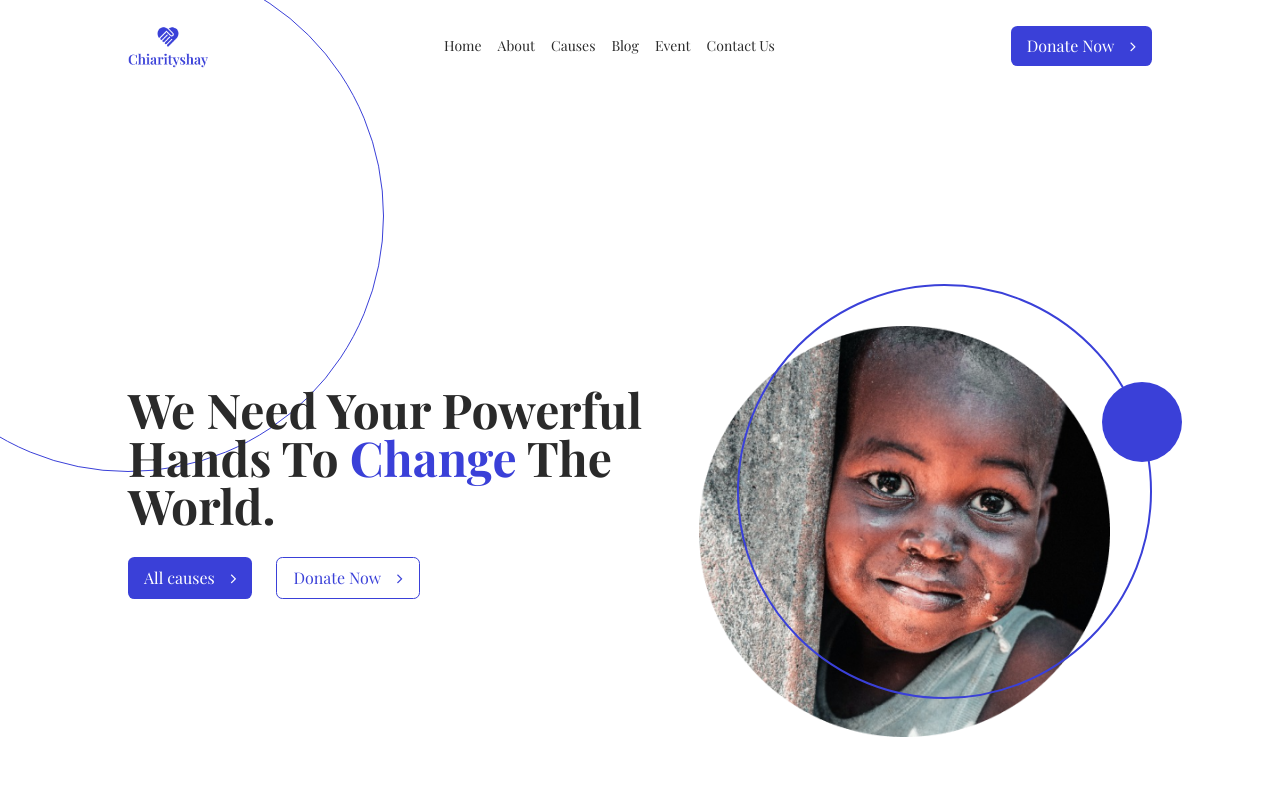
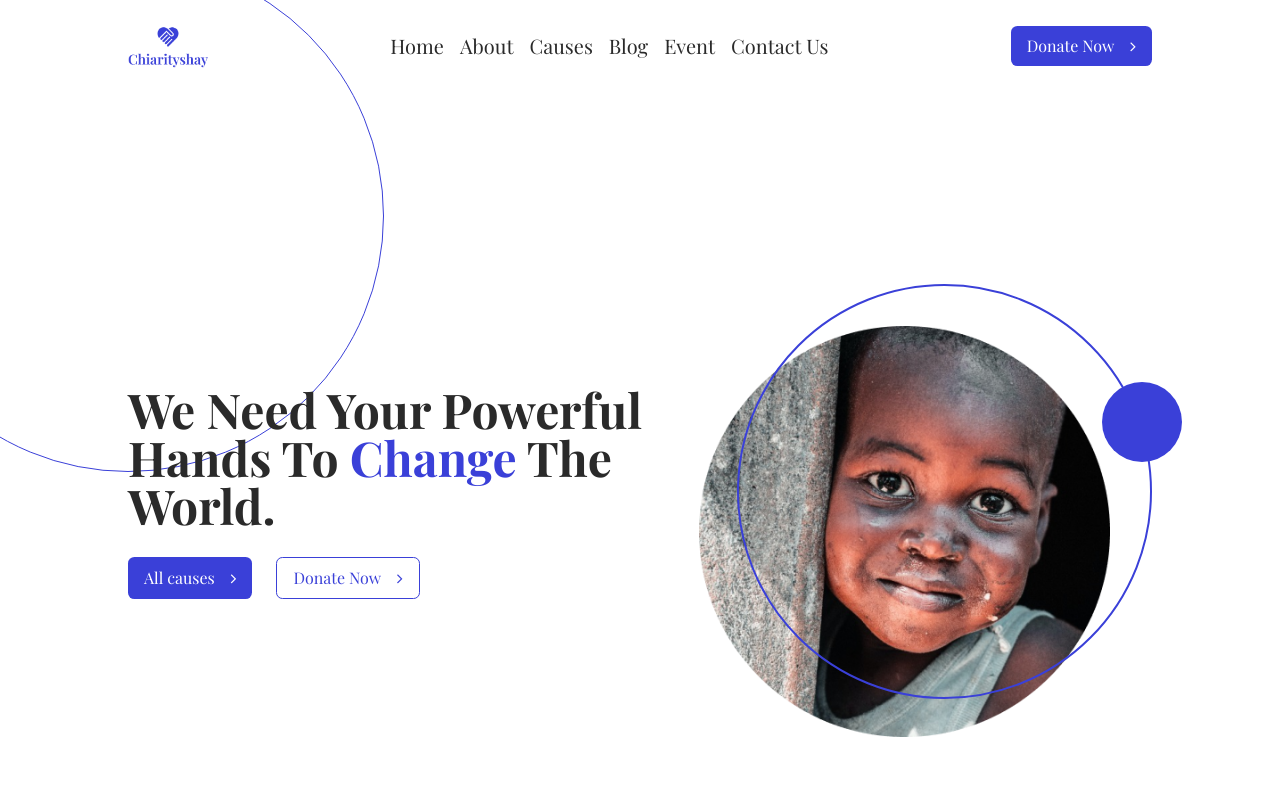
Before and after one commit to RajniAttri/CharityConnect, a React (Vite) app: page / in a window 1280 px wide. Shown: the top 800 px of the page. Built offline with nearby package versions, Linux system fonts and the light colour scheme; a web font is replaced by a local one.

Commit message:
make links large

```diff
--- a/src/components/layout/Header.jsx
+++ b/src/components/layout/Header.jsx
@@ -11,7 +11,7 @@ function Header(props) {
 
       <nav className="flex justify-between items-center py-6">
         <img src={Logo} alt="logo" className="w-20 " />
-        <div className="flex gap-4 text-sm">
+        <div className="flex justify-evenly gap-4 text-xl">
           <a href="#">Home</a>
           <a href="#">About</a>
           <a href="#">Causes</a>
```
